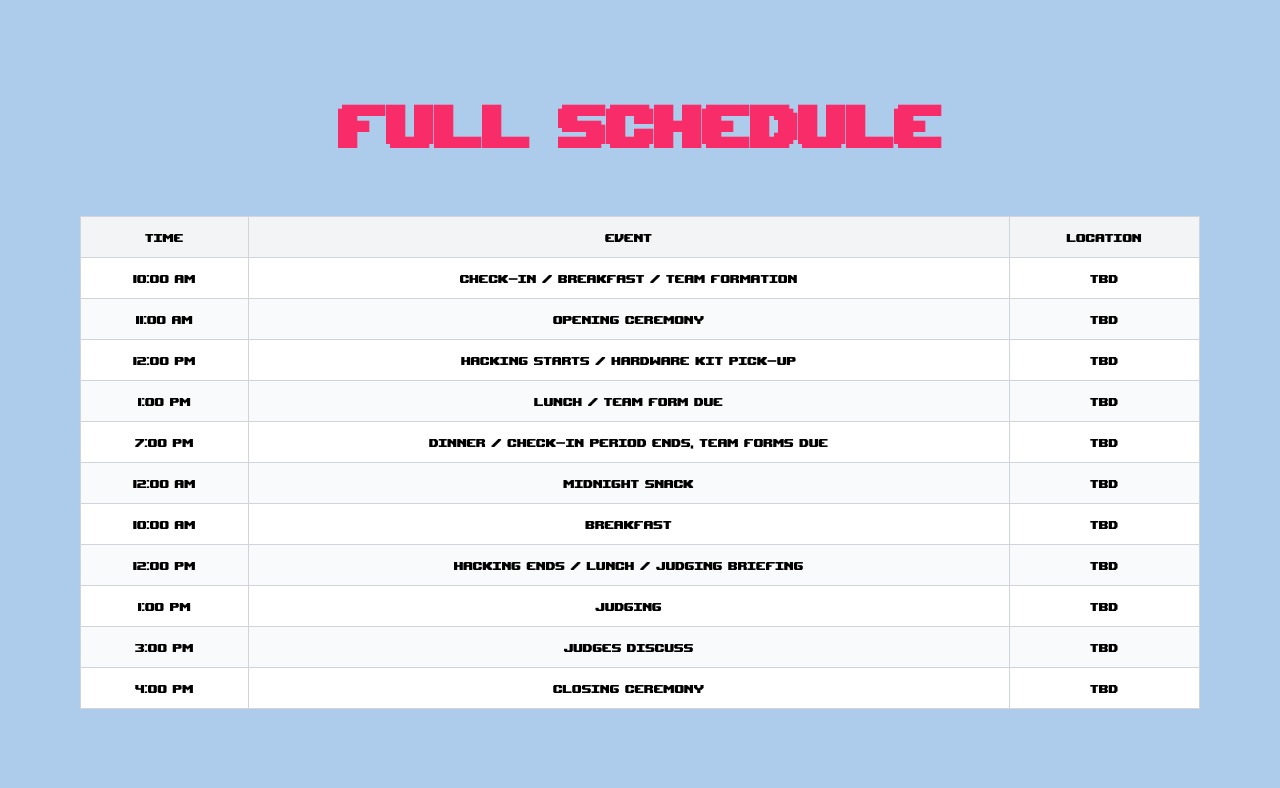
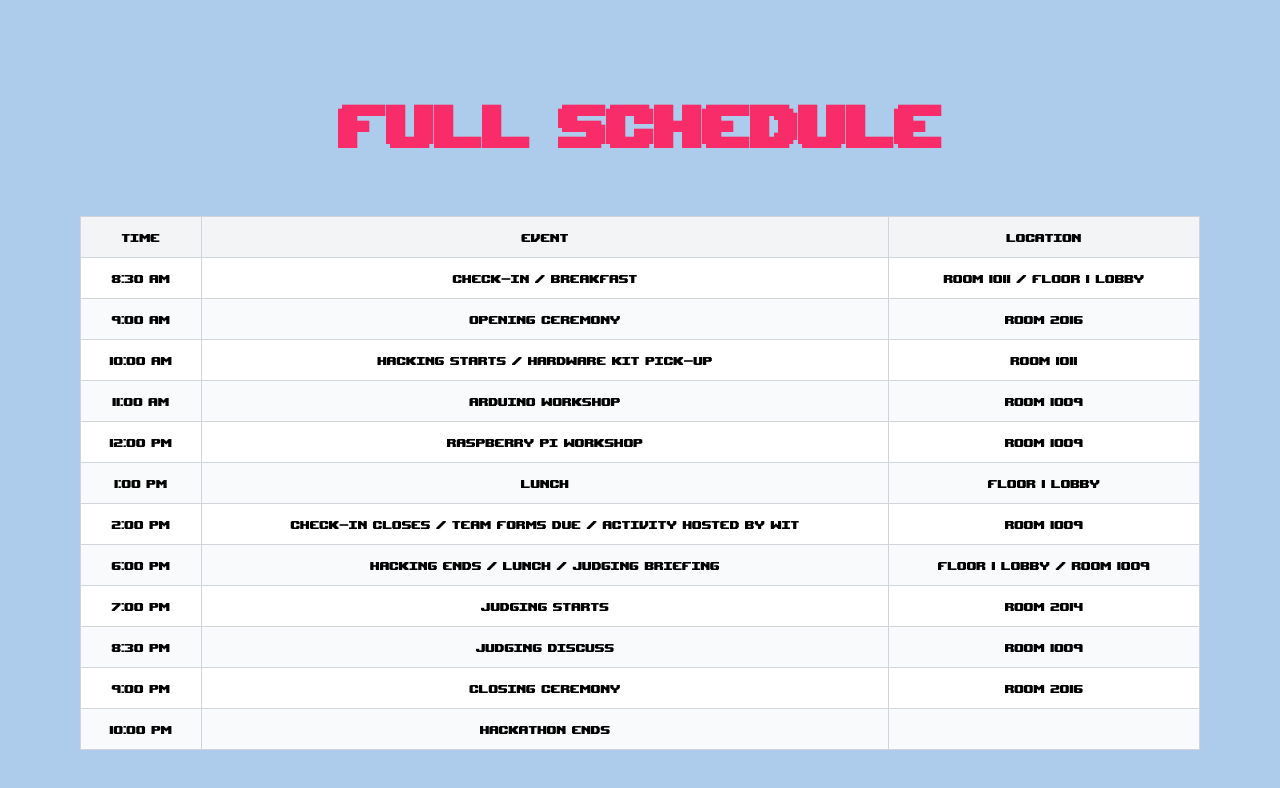
Before and after one commit to J-Souffle/sphx25-schedule, a Next.js app: page /full-schedule in a window 1280 px wide. Shown: the top 788 px of the page. Built offline with nearby package versions, Linux system fonts and the light colour scheme.

Commit message:
Updated with current events

```diff
--- a/src/app/page.tsx
+++ b/src/app/page.tsx
@@ -55,7 +55,12 @@ export default function Component() {
       const eventDateTimeString = `${eventDate} ${String(hours).padStart(2, '0')}:${String(minutes).padStart(2, '0')}`;
       const eventDateTime = new Date(eventDateTimeString);
 
+      // const currentLocalTime = new Date(currentTime.toLocaleString("en-US", { timeZone: "America/New_York" }));
+      // Set currentLocalTime to the start of yesterday
 const currentLocalTime = new Date(currentTime.toLocaleString("en-US", { timeZone: "America/New_York" }));
+currentLocalTime.setDate(currentLocalTime.getDate() - 1); // Move back one day
+currentLocalTime.setHours(0, 0, 0, 0); // Set to start of the day (midnight)
+
       const endOfDay = new Date(eventDate);
       endOfDay.setHours(23, 59, 59, 999);
 
@@ -90,20 +95,31 @@ export default function Component() {
     return filteredData;
   };
 
+//   const getData = () => {
+//     const selectedData = getSelectedData();
+//     console.log("Selected Data:", selectedData); // Debugging log
+
+//     // Return all events (no filtering)
+//     return selectedData;
+// };
+
+
   return (
     <MaxWidthWrapper>
       <div className="mb-30 py-8 sm:py-12 md:py-16 mx-auto text-center flex flex-col items-center max-w-4xl">
         {/* Header */}
         <h1
   style={{
-            fontSize: "9em",
-            fontFamily: "Upheaval, Arial, Helvetica, sans-serif", // Use your custom font
+    // fontSize: window.innerWidth <= 768 ? "4em" : "9em",
+    fontSize: window.innerWidth <= 768 ? "4em" : "4em",
+    fontFamily: "Upheaval, Arial, Helvetica, sans-serif", // Use your custom font and make it important
   }}
   className="font-bold text-primary mb-8"
 >
   SpeedHacks 2025<br />
   Schedule
 </h1>
+
 
         {/* Navigate to full schedule */}
         <Button
--- a/src/lib/schedule.tsx
+++ b/src/lib/schedule.tsx
@@ -4,10 +4,26 @@ import { isEventActive } from "./utils";
 export const SCHEDULE = {
     "saturdayData": [
     {
+        "title": "8:30 AM",
+        "content": (
+            <>
+                <EventCard title="Check-in / Breakfast" roomNumber={"Room 1011 / Floor 1 Lobby"} isActive={isEventActive("2025-4-04 10:00")} />
+            </>
+        )
+    },
+    {
+        "title": "9:00 AM",
+        "content": (
+            <>
+                <EventCard title="Opening Ceremony" roomNumber={"Room 2016"} isActive={isEventActive("2025-4-04 11:00")} />
+            </>
+        )
+    },
+    {
         "title": "10:00 AM",
         "content": (
             <>
-                <EventCard title="Check-in / Breakfast / Team Formation" roomNumber={"TBD"} isActive={isEventActive("2025-4-04 10:00")} />
+                <EventCard title="Hacking Starts / Hardware Kit Pick-Up" roomNumber={"Room 1011"} isActive={isEventActive("2025-4-04 12:00")} />
             </>
         )
     },
@@ -15,7 +31,7 @@ export const SCHEDULE = {
         "title": "11:00 AM",
         "content": (
             <>
-                <EventCard title="Opening Ceremony" roomNumber={"TBD"} isActive={isEventActive("2025-4-04 11:00")} />
+                <EventCard title="Arduino Workshop" roomNumber={"Room 1009"} isActive={isEventActive("2025-4-04 13:00")} />
             </>
         )
     },
@@ -23,7 +39,7 @@ export const SCHEDULE = {
         "title": "12:00 PM",
         "content": (
             <>
-                <EventCard title="Hacking Starts / Hardware Kit Pick-Up" roomNumber={"TBD"} isActive={isEventActive("2025-4-04 12:00")} />
+                <EventCard title="Raspberry Pi Workshop" roomNumber={"Room 1009"} isActive={isEventActive("2025-4-04 19:00")} />
             </>
         )
     },
@@ -31,7 +47,23 @@ export const SCHEDULE = {
         "title": "1:00 PM",
         "content": (
             <>
-                <EventCard title="Lunch / Team Form Due" roomNumber={"TBD"} isActive={isEventActive("2025-4-04 13:00")} />
+                <EventCard title="Lunch" roomNumber={"Floor 1 Lobby"} isActive={isEventActive("2025-4-04 19:00")} />
+            </>
+        )
+    },
+    {
+        "title": "2:00 PM",
+        "content": (
+            <>
+                <EventCard title="Check-in Closes / Team Forms Due / Activity Hosted by WIT" roomNumber={"Room 1009"} isActive={isEventActive("2025-4-04 20:00")} />
+            </>
+        )
+    },
+    {
+        "title": "6:00 PM",
+        "content": (
+            <>
+                <EventCard title="Hacking Ends / Lunch / Judging Briefing" roomNumber={"Floor 1 Lobby / Room 1009"} isActive={isEventActive("2025-4-04 20:30")} />
             </>
         )
     },
@@ -39,59 +71,35 @@ export const SCHEDULE = {
         "title": "7:00 PM",
         "content": (
             <>
-                <EventCard title="Dinner / Check-in Period Ends, Team Forms Due" roomNumber={"TBD"} isActive={isEventActive("2025-4-04 19:00")} />
+                <EventCard title="Judging Starts" roomNumber={"Room 2014"} isActive={isEventActive("2025-4-04 21:00")} />
             </>
         )
     },
     {
-        "title": "12:00 AM",
+        "title": "8:30 PM",
         "content": (
             <>
-                <EventCard title="Midnight Snack" roomNumber={"TBD"} isActive={isEventActive("2025-4-04 23:59")} />
-            </>
-        )
-    }
-],
-    "sundayData": [
-        {
-            "title": "10:00 AM",
-            "content": (
-                <>
-                    <EventCard title="Breakfast" roomNumber={"TBD"} isActive={isEventActive("2025-3-19 23:00")} />
+                <EventCard title="Judging Discuss" roomNumber={"Room 1009"} isActive={isEventActive("2025-4-04 21:30")} />
             </>
         )
     },
     {
-            "title": "12:00 PM",
+        "title": "9:00 PM",
         "content": (
             <>
-                    <EventCard title="Hacking Ends / Lunch / Judging Briefing" roomNumber={"TBD"} isActive={isEventActive("2025-3-19 23:00")} />
+                <EventCard title="Closing Ceremony" roomNumber={"Room 2016"} isActive={isEventActive("2025-4-04 22:00")} />
             </>
         )
     },
     {
-            "title": "1:00 PM",
+        "title": "10:00 PM",
         "content": (
             <>
-                    <EventCard title="Judging" roomNumber={"TBD"} isActive={isEventActive("2025-3-19 23:00")} />
-                </>
-            )
-        },
-        {
-            "title": "3:00 PM",
-            "content": (
-                <>
-                    <EventCard title="Judges Discuss" roomNumber={"TBD"} isActive={isEventActive("2025-3-19 23:00")} />
-                </>
-            )
-        },
-        {
-            "title": "4:00 PM",
-            "content": (
-                <>
-                    <EventCard title="Closing Ceremony" roomNumber={"TBD"} isActive={isEventActive("2025-3-19 23:00")} />
+                <EventCard title="Hackathon Ends" roomNumber={""} isActive={isEventActive("2025-4-04 22:30")} />
             </>
         )
     },
 ],
+    "sundayData": [
+    ],
 }
```
Lines whose indentation alone changed are shown as unchanged.
